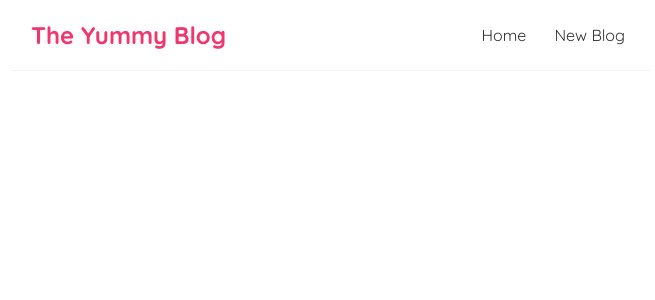
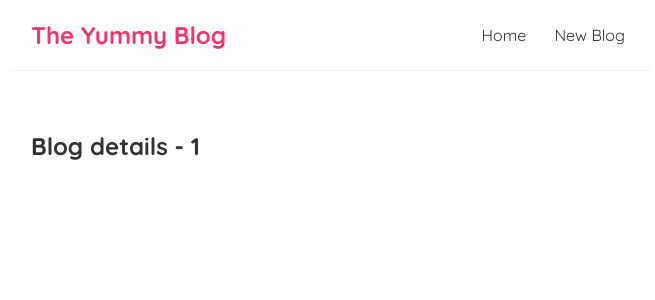
Before and after one commit to david-dinh/react-blog, a React (Create React App) app in the folder food-blog/: page /blogs/1 in a window 1280 px wide. Shown: the top 300 px of the page, without its empty margins (309-964 px from the left). Built offline with nearby package versions, Linux system fonts and the light colour scheme.

Commit message:
Route Parameters

```diff
--- a/food-blog/src/App.js
+++ b/food-blog/src/App.js
@@ -2,6 +2,7 @@ import Navbar from './Navbar';
 import Home from './Home';
 import {BrowserRouter as Router, Route, Routes} from 'react-router-dom';
 import Create from './Create';
+import BlogDetails from './BlogDetails';
 
 function App() {
   return (
@@ -12,6 +13,7 @@ function App() {
           <Routes>
             <Route exact path="/" element={<Home />}></Route>
             <Route exact path="/create" element={<Create />}></Route>
+            <Route exact path="/blogs/:id" element={<BlogDetails />}></Route>
           </Routes>
         </div>
       </div>
--- /dev/null
+++ b/food-blog/src/BlogDetails.js
@@ -0,0 +1,13 @@
+import { useParams } from "react-router-dom";
+
+const BlogDetails = () => {
+    const {id} = useParams()
+
+    return (
+        <div className="blog-details">
+            <h2>Blog details - {id}</h2>
+        </div>
+    );
+}
+
+export default BlogDetails;
--- a/food-blog/src/BlogList.js
+++ b/food-blog/src/BlogList.js
@@ -1,11 +1,15 @@
+import { Link } from "react-router-dom";
+
 const BlogList = ({entries, title}) => {
     return (
         <div className="entry-list">
             <h2>{title}</h2>
             {entries.map((entry) => (
                 <div className="entry-preview" key={entry.id}>
+                    <Link to={`/blogs/${entry.id}`}>
                     <h2>{entry.name}</h2>
                     <p>Located in {entry.location}</p>
+                    </Link>
                 </div>
             ))}
         </div>
--- a/food-blog/src/index.css
+++ b/food-blog/src/index.css
@@ -48,3 +48,7 @@
   color: #f1356d;
   margin-bottom: 8px;
 }
+
+.entry-preview a{
+  text-decoration: none;
+}
```
